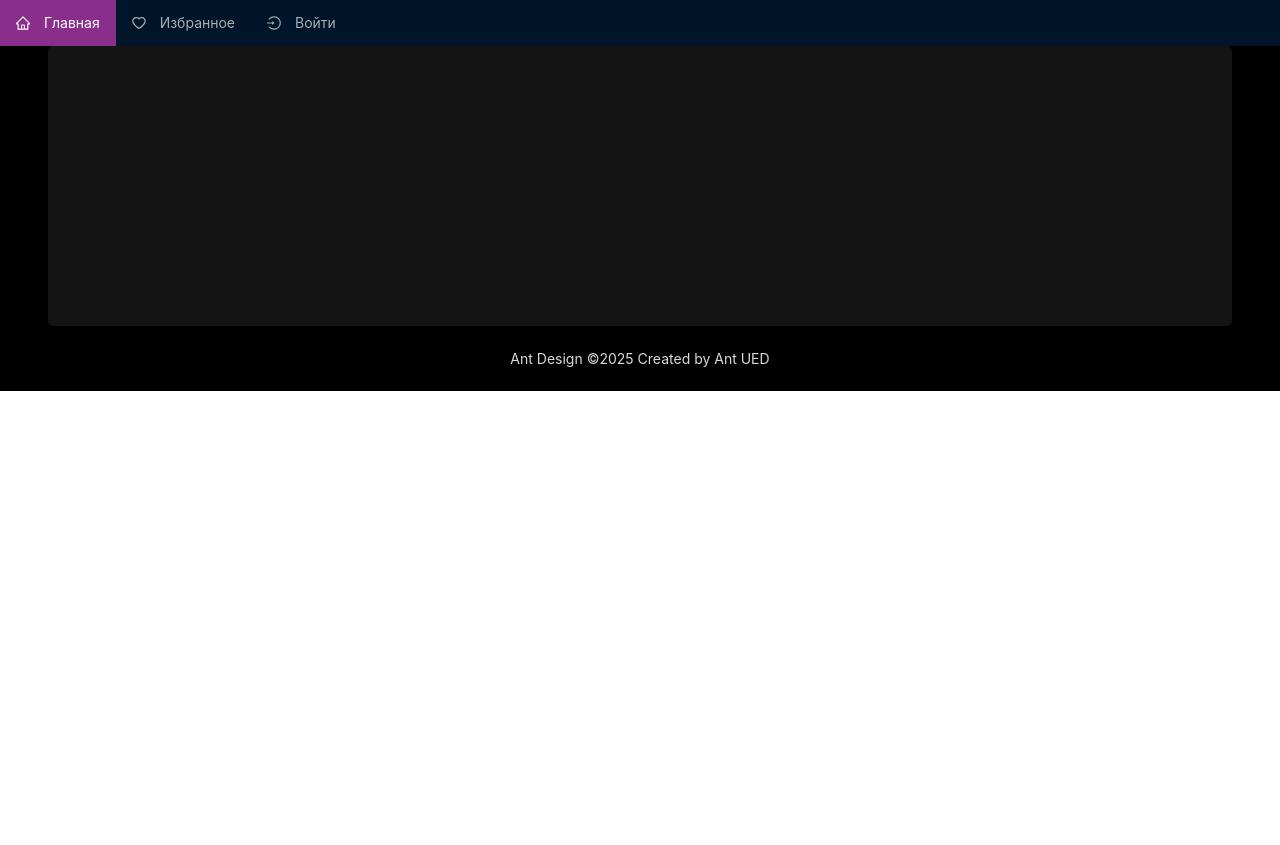
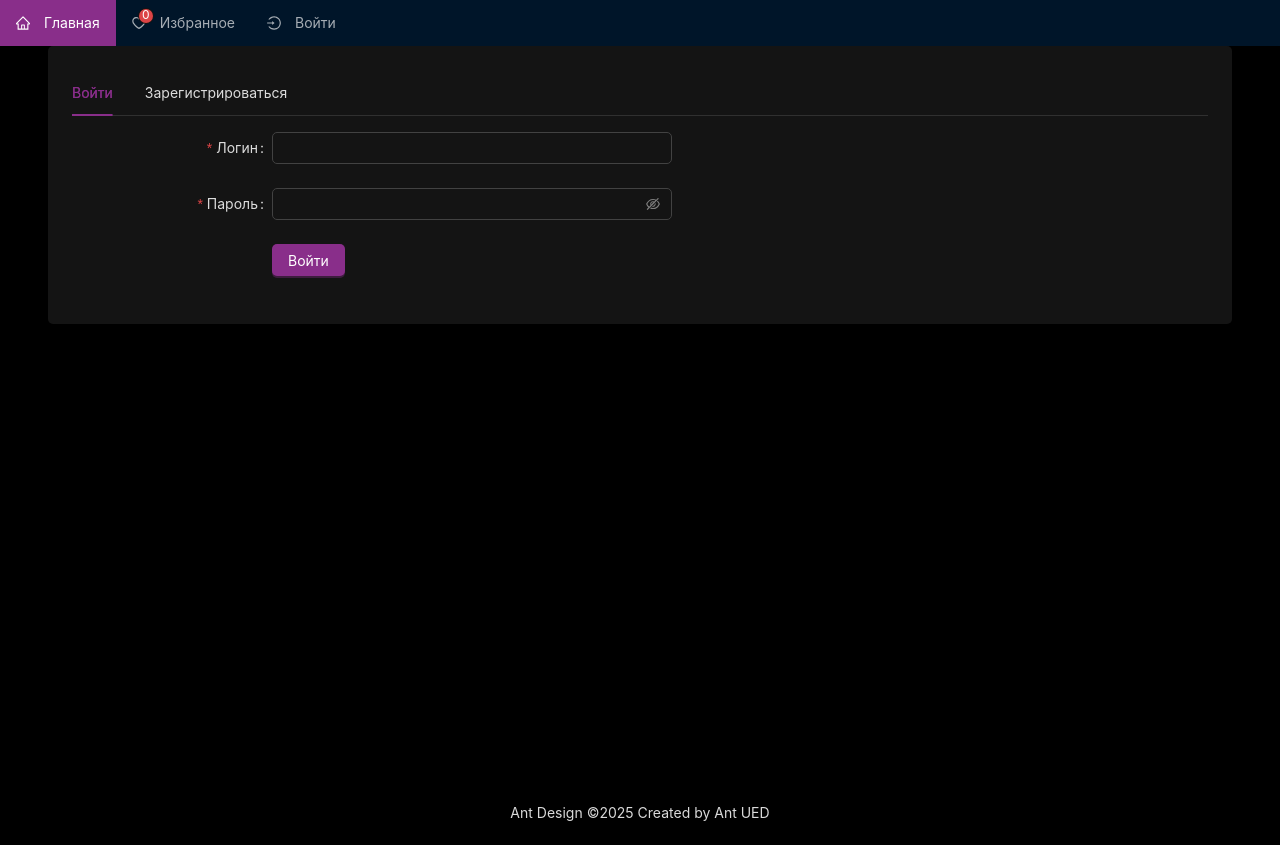
Before and after one commit to LRoslova/open_movie_portal, a React (Create React App) app: page /login in a window 1280 px wide. Before the commit the page ends 800 px from the top, so only its background shows below. Built offline with nearby package versions, Linux system fonts and the light colour scheme.

Commit message:
add authorization page

```diff
--- a/src/App.jsx
+++ b/src/App.jsx
@@ -2,10 +2,12 @@ import React from 'react';
 import { Layout, Menu, theme } from 'antd';
 
 import { BrowserRouter, Route, Routes } from 'react-router-dom';
+
 import { HeaderTest } from './components/HeaderTest';
+
 import { Home } from './pages/Home';
 import { Favorites } from './pages/Favorites';
-
+import { Authorization } from './pages/Authorization';
 
 
 
@@ -20,28 +22,29 @@ export const App = () => {
   return (
     <BrowserRouter>
 
-      <Layout>
+      <Layout >
 
         <HeaderTest />
 
         <Content
           style={{
             padding: '0 48px',
+            height: '91.7vh',
           }}
         >
           <div
             style={{
               background: colorBgContainer,
-              minHeight: 280,
+              minHeight: '280',
               padding: 24,
               borderRadius: borderRadiusLG,
             }}
           >
 
             <Routes>
-              <Route path='/' element={<Home />} />
-              <Route path='/favorites' element={<Favorites />} />
-
+              <Route exact path='/' element={<Home />} />
+              <Route exact path='/favorites' element={<Favorites />} />
+              <Route exact path='/login' element={<Authorization />} />
             </Routes>
 
           </div>
--- /dev/null
+++ b/src/components/AuthForm.jsx
@@ -0,0 +1,147 @@
+import React, { useState } from 'react';
+import {
+  AutoComplete,
+  Button,
+  Cascader,
+  Checkbox,
+  Col,
+  Form,
+  Input,
+  InputNumber,
+  Row,
+  Select,
+} from 'antd';
+
+const { Option } = Select;
+
+const formItemLayout = {
+  labelCol: {
+    xs: {
+      span: 24,
+    },
+    sm: {
+      span: 8,
+    },
+  },
+  wrapperCol: {
+    xs: {
+      span: 24,
+    },
+    sm: {
+      span: 16,
+    },
+  },
+};
+const tailFormItemLayout = {
+  wrapperCol: {
+    xs: {
+      span: 24,
+      offset: 0,
+    },
+    sm: {
+      span: 16,
+      offset: 8,
+    },
+  },
+};
+
+export const AuthForm = () => {
+  const [form] = Form.useForm();
+  const onFinish = (values) => {
+    console.log('Received values of form: ', values);
+  };
+
+
+
+  return (
+    <Form
+      {...formItemLayout}
+      form={form}
+      name="register"
+      onFinish={onFinish}
+      initialValues={{
+        residence: ['zhejiang', 'hangzhou', 'xihu'],
+        prefix: '86',
+      }}
+      style={{
+        maxWidth: 600,
+      }}
+      scrollToFirstError
+    >
+      <Form.Item
+        name="email"
+        label="E-mail"
+        rules={[
+          {
+            type: 'email',
+            message: 'Невалидный E-mail!',
+          },
+          {
+            required: true,
+            message: 'Введите E-mail!',
+          },
+        ]}
+      >
+        <Input />
+      </Form.Item>
+
+      <Form.Item
+        name="password"
+        label="Пароль"
+        rules={[
+          {
+            required: true,
+            message: 'Введите пароль!',
+          },
+        ]}
+        hasFeedback
+      >
+        <Input.Password />
+      </Form.Item>
+
+      <Form.Item
+        name="confirm"
+        label="Повторите пароль"
+        dependencies={['password']}
+        hasFeedback
+        rules={[
+          {
+            required: true,
+            message: 'Повторите пароль!',
+          },
+          ({ getFieldValue }) => ({
+            validator(_, value) {
+              if (!value || getFieldValue('password') === value) {
+                return Promise.resolve();
+              }
+              return Promise.reject(new Error('Пароли не совпадают!'));
+            },
+          }),
+        ]}
+      >
+        <Input.Password />
+      </Form.Item>
+
+      <Form.Item
+        name="nickname"
+        label="Никнейм"
+        tooltip="Как к Вам обращаться?"
+        rules={[
+          {
+            required: true,
+            message: 'Введите никнейм!',
+            whitespace: true,
+          },
+        ]}
+      >
+        <Input />
+      </Form.Item>
+
+      <Form.Item {...tailFormItemLayout}>
+        <Button type="primary" htmlType="submit">
+          Зарегистрироваться
+        </Button>
+      </Form.Item>
+    </Form>
+  );
+};
--- a/src/components/HeaderTest.jsx
+++ b/src/components/HeaderTest.jsx
@@ -1,7 +1,7 @@
 import React, { useState } from 'react';
 import {HeartOutlined, HomeOutlined, LoginOutlined, UserOutlined} from '@ant-design/icons';
-import { Menu } from 'antd';
-import {Link, } from 'react-router-dom'
+import { Badge, Menu } from 'antd';
+import {Link, useNavigate, } from 'react-router-dom'
 
 
 const items = [
@@ -13,7 +13,7 @@ const items = [
   {
     label: (<Link to = '/favorites'> Избранное </Link>),
     key: 'favorites',
-    icon: <HeartOutlined />,
+    icon: <Badge count = {0} size='small' showZero><HeartOutlined /></Badge>,
   },
   {
     label: (<Link to = '/login'> Войти </Link>),
@@ -25,6 +25,7 @@ const items = [
 
 export const HeaderTest = () => {
     const [current, setCurrent] = useState('home');
+
     const onClick = (e) => {
         console.log('click ', e);
         setCurrent(e.key);
--- /dev/null
+++ b/src/components/LoginForm.jsx
@@ -0,0 +1,62 @@
+import { Button, Checkbox, Form, Input } from 'antd';
+
+const onFinish = (values) => {
+  console.log('Success:', values);
+};
+
+const onFinishFailed = (errorInfo) => {
+  console.log('Failed:', errorInfo);
+};
+
+export const LoginForm = () => (
+  <Form
+    name="basic"
+    labelCol={{
+      span: 8,
+    }}
+    wrapperCol={{
+      span: 16,
+    }}
+    style={{
+      maxWidth: 600,
+    }}
+    initialValues={{
+      remember: true,
+    }}
+    onFinish={onFinish}
+    onFinishFailed={onFinishFailed}
+    autoComplete="off"
+  >
+    <Form.Item
+      label="Логин"
+      name="username"
+      rules={[
+        {
+          required: true,
+          message: 'Введите логин!',
+        },
+      ]}
+    >
+      <Input />
+    </Form.Item>
+
+    <Form.Item
+      label="Пароль"
+      name="password"
+      rules={[
+        {
+          required: true,
+          message: 'Введите пароль!',
+        },
+      ]}
+    >
+      <Input.Password />
+    </Form.Item>
+
+    <Form.Item label={null}>
+      <Button type="primary" htmlType="submit">
+        Войти
+      </Button>
+    </Form.Item>
+  </Form>
+);
--- /dev/null
+++ b/src/pages/Authorization.jsx
@@ -0,0 +1,33 @@
+import { Tabs } from 'antd';
+import { LoginForm } from '../components/LoginForm';
+import { AuthForm } from '../components/AuthForm';
+
+
+const onChange = (key) => {
+  console.log(key);
+};
+
+
+export const Authorization = () => {
+
+
+
+    return (
+        <Tabs
+    defaultActiveKey="1"
+    onChange={onChange}
+    items={[
+      {
+        label: 'Войти',
+        key: 'login',
+        children: (<LoginForm/>),
+      },
+      {
+        label: 'Зарегистрироваться',
+        key: '2',
+        children: (<AuthForm/>),
+      }
+    ]}
+  />
+    )
+}
```
